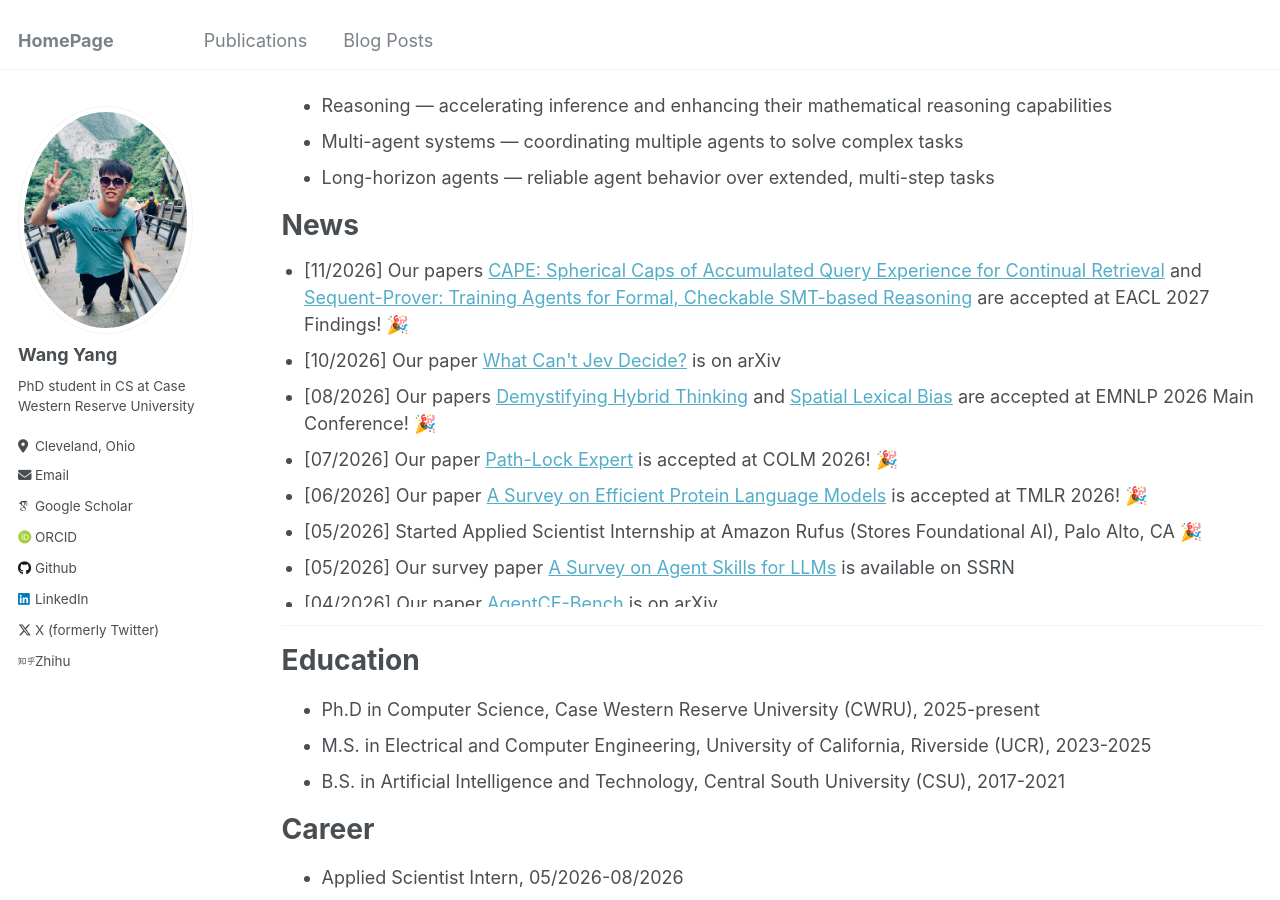
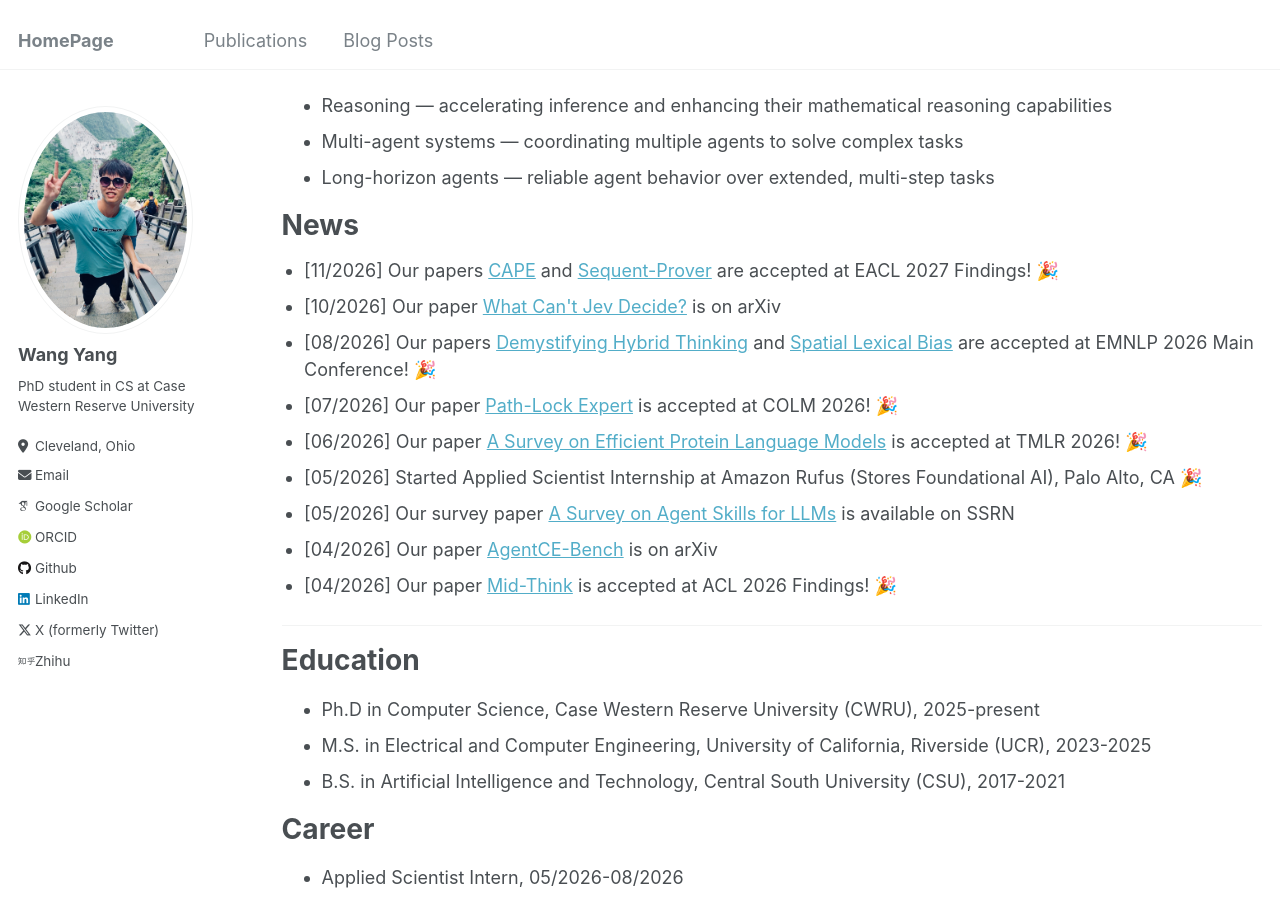
Before and after one commit to uservan/uservan.github.io, a Jekyll site: the page built from _pages/about.md, in a window 1280 px wide and 900 px high, scrolled down 344 px. Built offline with Jekyll 4.4.1, drawn with Linux system fonts in a browser that asks for light colours; some web fonts are replaced.

Commit message:
Shorten EACL 2027 news titles to CAPE and Sequent-Prover

```diff
--- a/_pages/about.md
+++ b/_pages/about.md
@@ -32,7 +32,7 @@ News
 ======
 
 <ul class="news-list">
-   <li>[11/2026] Our papers <a href="https://openreview.net/forum?id=lpYrb3uVJj">CAPE: Spherical Caps of Accumulated Query Experience for Continual Retrieval</a> and <a href="https://arxiv.org/abs/2610.15258">Sequent-Prover: Training Agents for Formal, Checkable SMT-based Reasoning</a> are accepted at EACL 2027 Findings! 🎉</li>
+   <li>[11/2026] Our papers <a href="https://openreview.net/forum?id=lpYrb3uVJj">CAPE</a> and <a href="https://arxiv.org/abs/2610.15258">Sequent-Prover</a> are accepted at EACL 2027 Findings! 🎉</li>
    <li>[10/2026] Our paper <a href="https://arxiv.org/abs/2610.24929">What Can't Jev Decide?</a> is on arXiv</li>
    <li>[08/2026] Our papers <a href="https://arxiv.org/pdf/2510.12680v1">Demystifying Hybrid Thinking</a> and <a href="https://arxiv.org/abs/2606.01914">Spatial Lexical Bias</a> are accepted at EMNLP 2026 Main Conference! 🎉</li>
    <li>[07/2026] Our paper <a href="https://arxiv.org/abs/2604.27201">Path-Lock Expert</a> is accepted at COLM 2026! 🎉</li>
```
